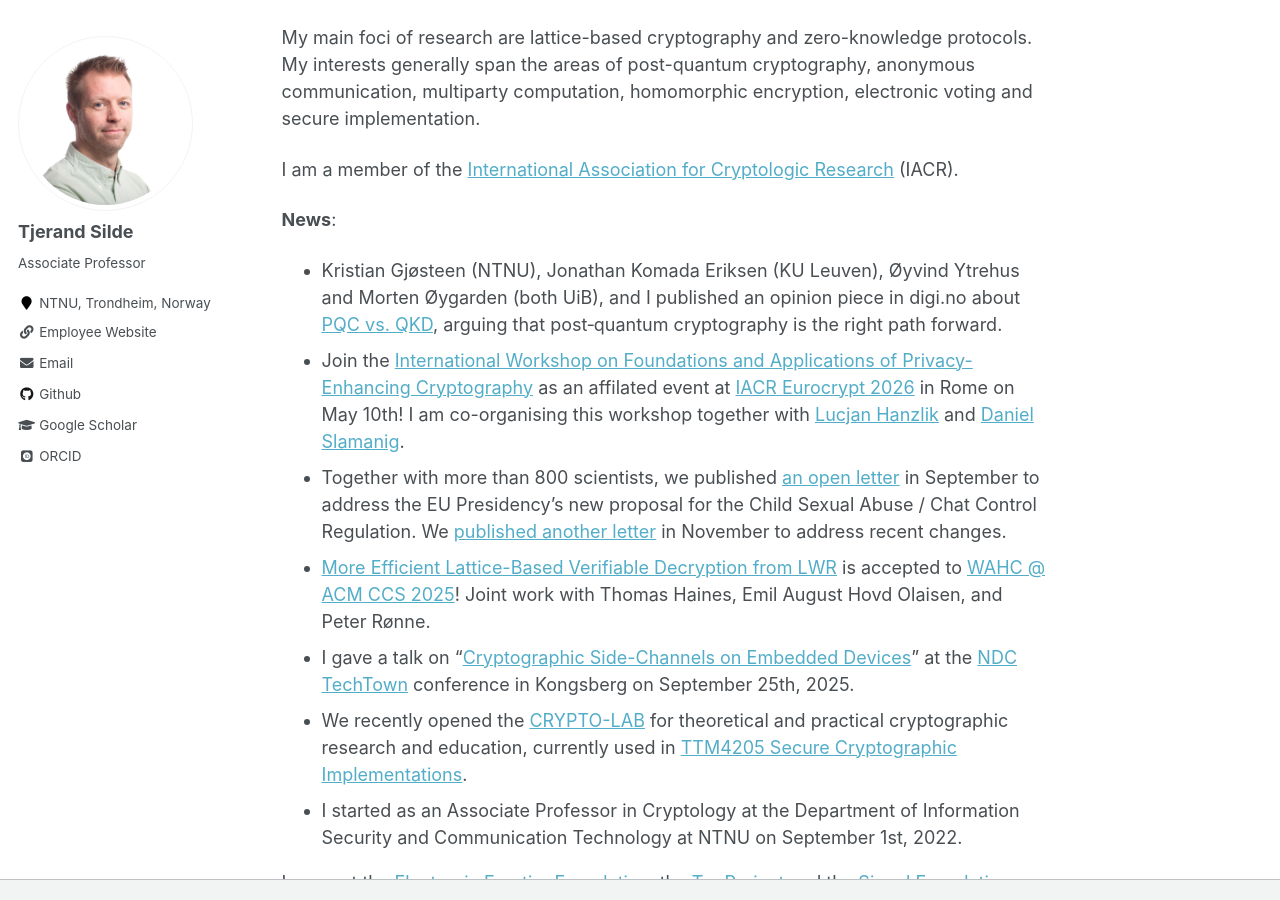
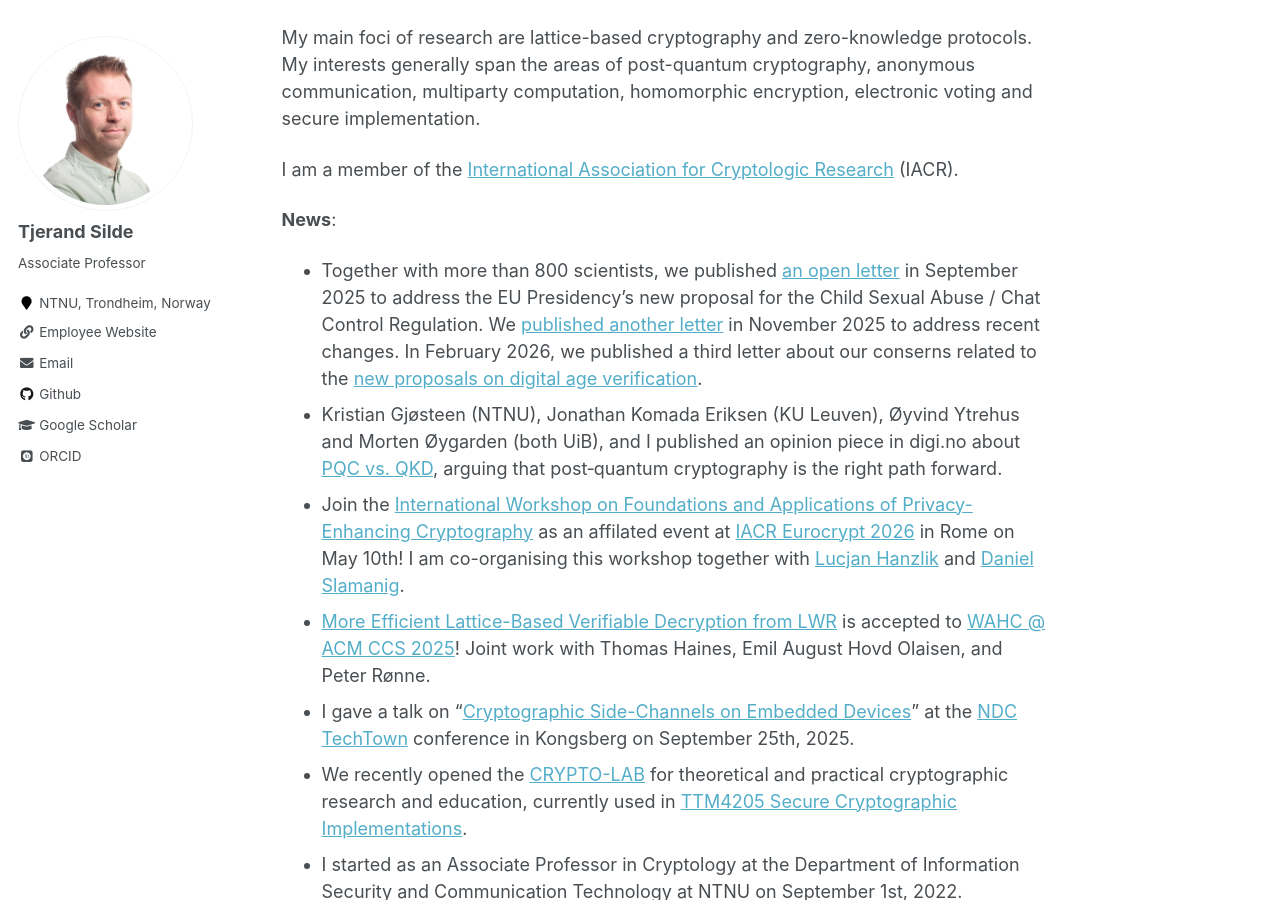
Before and after one commit to tjesi/tjesi.github.io, a Jekyll site: the page built from _pages/about.md, in a window 1280 px wide and 900 px high, scrolled down 503 px. Built offline with Jekyll 4.4.1, drawn with Linux system fonts in a browser that asks for light colours; some web fonts are replaced.

Commit message:
Update about.md

```diff
--- a/_pages/about.md
+++ b/_pages/about.md
@@ -22,9 +22,9 @@
 
 **News**:
 
+- Together with more than 800 scientists, we published [an open letter](https://csa-scientist-open-letter.org/Sep2025) in September 2025 to address the EU Presidency’s new proposal for the Child Sexual Abuse / Chat Control Regulation. We [published another letter](https://csa-scientist-open-letter.org/Nov2025) in November 2025 to address recent changes. In February 2026, we published a third letter about our conserns related to the [new proposals on digital age verification](https://csa-scientist-open-letter.org/ageverif-Feb2026).
 - Kristian Gjøsteen (NTNU), Jonathan Komada Eriksen (KU Leuven), Øyvind Ytrehus and Morten Øygarden (both UiB), and I published an opinion piece in digi.no about [PQC vs. QKD](https://www.digi.no/artikler/debatt-spekulativ-kvanteteknologi-loser-ikke-sikkerhetsproblemene-vare/568500), arguing that post‑quantum cryptography is the right path forward.
 - Join the [International Workshop on Foundations and Applications of Privacy-Enhancing Cryptography](https://privcryptworkshop.github.io) as an affilated event at [IACR Eurocrypt 2026](https://eurocrypt.iacr.org/2026) in Rome on May 10th! I am co-organising this workshop together with [Lucjan Hanzlik](https://lucjanhanzlik.github.io) and [Daniel Slamanig](https://danielslamanig.info).
-- Together with more than 800 scientists, we published [an open letter](https://csa-scientist-open-letter.org/Sep2025) in September to address the EU Presidency’s new proposal for the Child Sexual Abuse / Chat Control Regulation. We [published another letter](https://csa-scientist-open-letter.org/Nov2025) in November to address recent changes.
 - [More Efficient Lattice-Based Verifiable Decryption from LWR](https://dl.acm.org/doi/10.1145/3733811.3767315) is accepted to [WAHC @ ACM CCS 2025](https://homomorphicencryption.org/wahc-2025)! Joint work with Thomas Haines, Emil August Hovd Olaisen, and Peter Rønne.
 - I gave a talk on "[Cryptographic Side-Channels on Embedded Devices](https://tjerandsilde.no/files/TechTown.pdf)" at the [NDC TechTown](https://ndctechtown.com/speakers/tjerand-silde) conference in Kongsberg on September 25th, 2025.
 - We recently opened the [CRYPTO-LAB](cryptolab) for theoretical and practical cryptographic research and education, currently used in [TTM4205 Secure Cryptographic Implementations](http://ttm4205.iik.ntnu.no).
```
